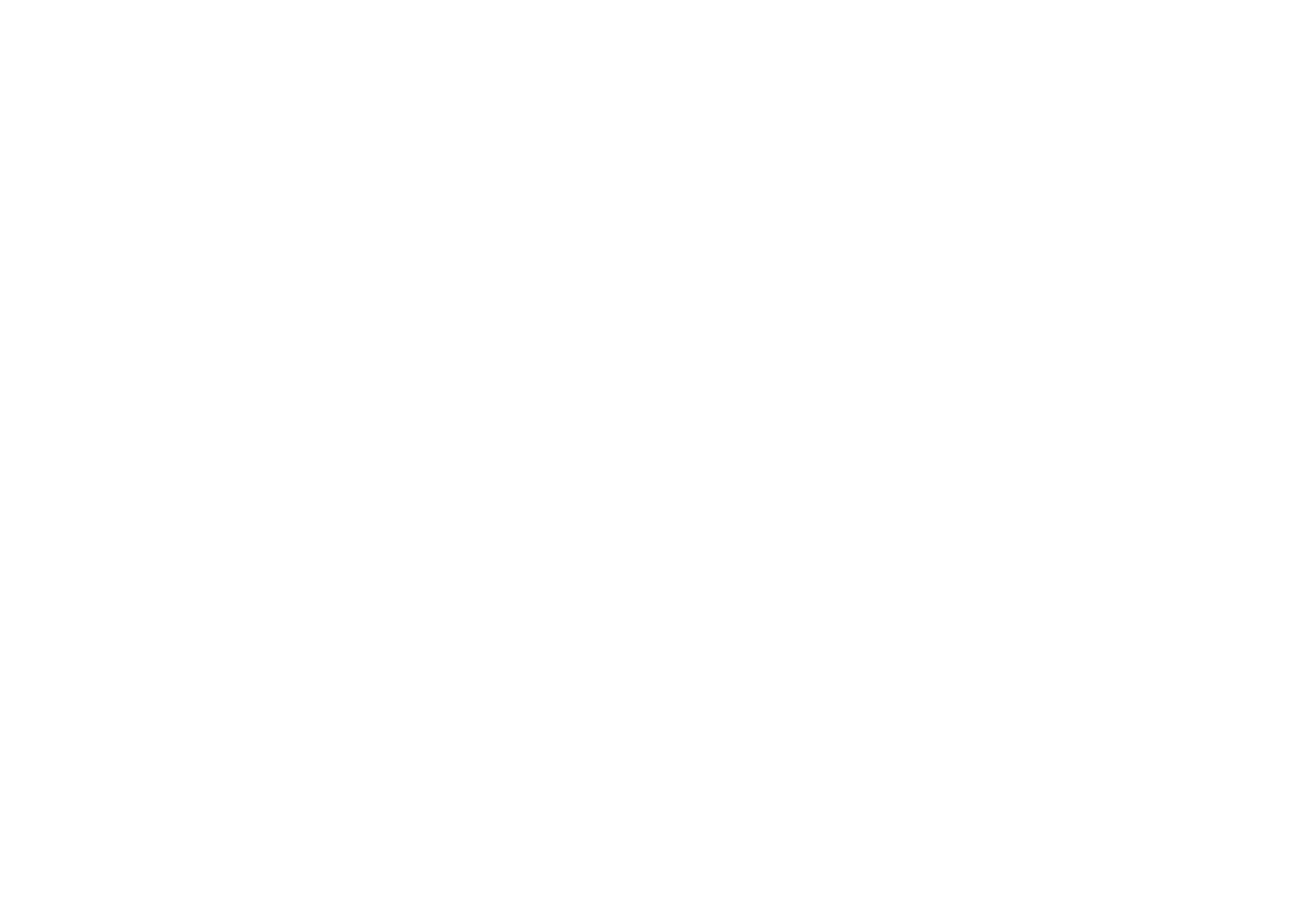
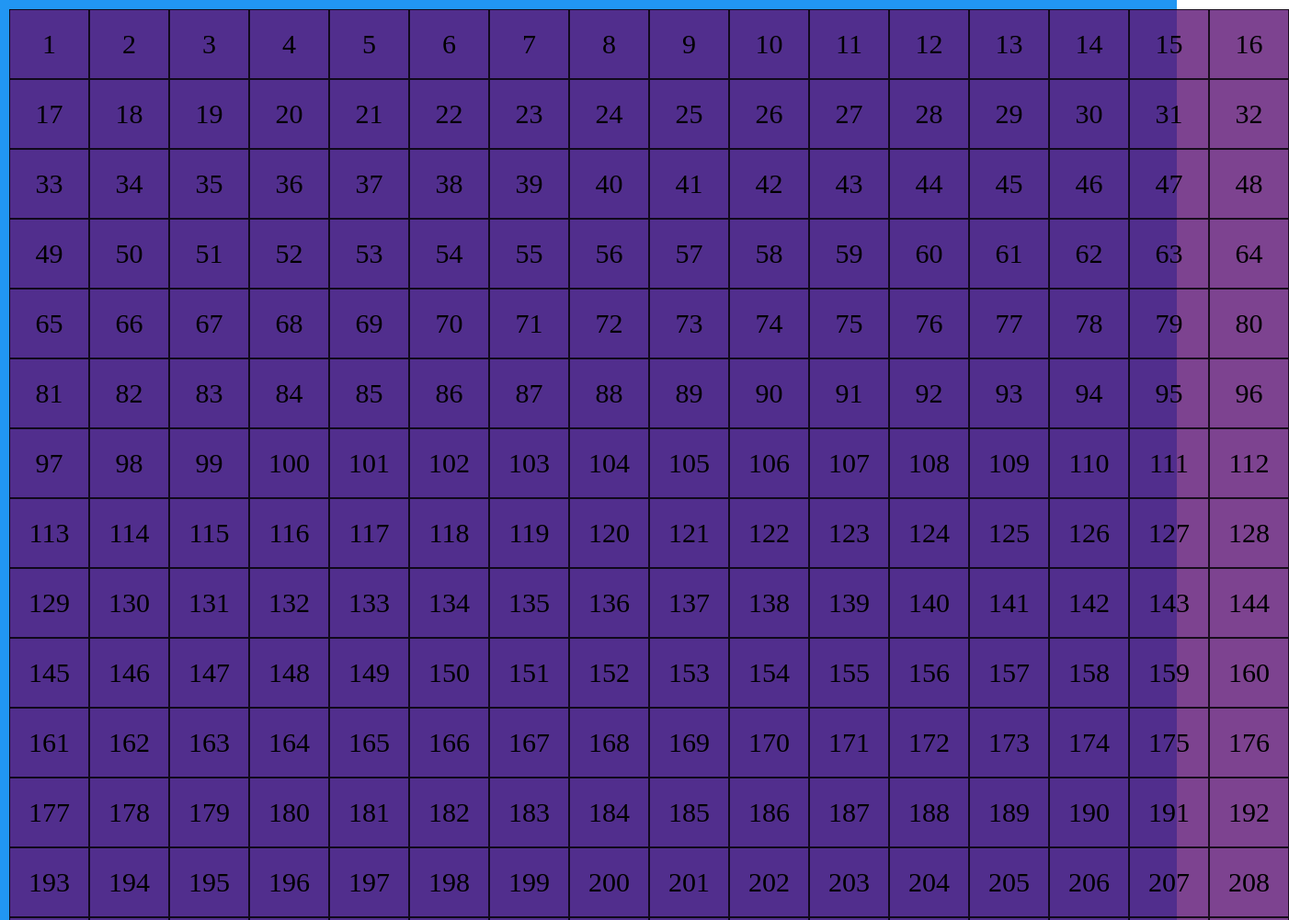
Before and after one commit to Kian2002/odin-etch-a-sketch, a plain HTML site: page index.html in a window 1280 px wide. Shown: the top 1001 px of the page at 92% size, 1402 px wide, since content can reach past the window. Before the commit the page ends 800 px from the top, so only its background shows below. Drawn offline with Linux system fonts and the light colour scheme.

Commit message:
created grid functionality

```diff
--- a/app.js
+++ b/app.js
@@ -0,0 +1,12 @@
+const grid = document.getElementById("container");
+
+const makeRows = (col, row) => {
+  grid.style.setProperty("--grid-column", col);
+  grid.style.setProperty("--grid-row", row);
+  for (let i = 0; i < col * row; i++) {
+    let c = document.createElement("div");
+    c.innerText = i + 1;
+    grid.appendChild(c).className = "container-item";
+  }
+};
+document.onload(makeRows(16, 16));
--- a/index.html
+++ b/index.html
@@ -5,11 +5,14 @@
     <meta charset="UTF-8">
     <meta http-equiv="X-UA-Compatible" content="IE=edge">
     <meta name="viewport" content="width=device-width, initial-scale=1.0">
+    <link rel="stylesheet" href="styles.css">
     <title>Etch-A-Sketch</title>
 </head>
 
 <body>
+    <div id="container"></div>
 
+    <script src="app.js"></script>
 </body>
 
 </html>
--- a/styles.css
+++ b/styles.css
@@ -2,3 +2,24 @@
     margin: 0;
     padding: 0;
 }
+
+:root {
+    --grid-row: 1;
+    --grid-column: 1;
+}
+
+#container {
+    display: grid;
+    background-color: #2196F3;
+    padding: 10px;
+    grid-template-columns: repeat(var(--grid-column), 1fr);
+    grid-template-rows: repeat(var(--grid-row), 1fr);
+}
+
+.container-item {
+    background-color: rgba(93, 20, 117, 0.8);
+    border: 1px solid rgba(0, 0, 0, 0.8);
+    padding: 20px;
+    font-size: 30px;
+    text-align: center;
+}
```
